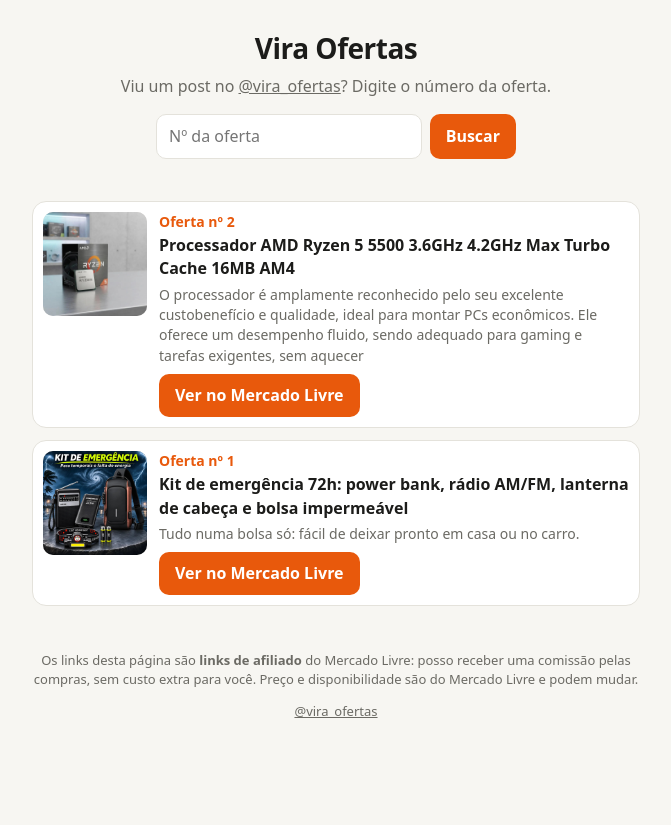
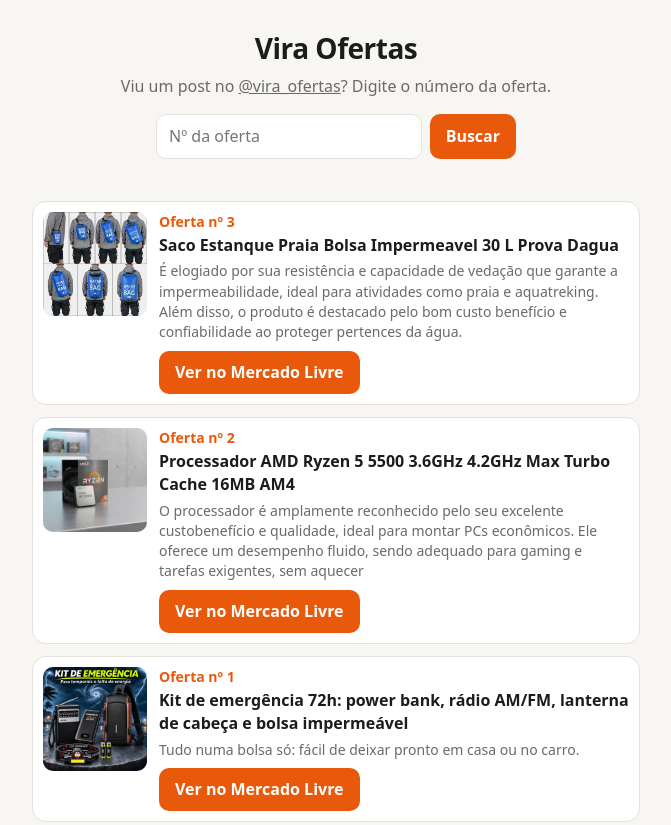
Before and after one commit to contatoviraoferta/vira-ofertas, a plain HTML site: page index.html in a window 1280 px wide. Shown: the top 825 px of the page, without its empty margins (304-975 px from the left). Before the commit the page ends 800 px from the top, so only its background shows below. Drawn offline with Linux system fonts and the light colour scheme.

Commit message:
Atualiza página de ofertas

```diff
--- a/index.html
+++ b/index.html
@@ -37,6 +37,15 @@ footer a { color:inherit; }
   <div id="msg" role="status"></div>
 </header>
 <main>
+<article class="oferta" id="oferta-3">
+  <img src="img/3.jpg" alt="" loading="lazy">
+  <div>
+    <div class="num">Oferta nº 3</div>
+    <h2>Saco Estanque Praia Bolsa Impermeavel 30 L Prova Dagua</h2>
+    <p>É elogiado por sua resistência e capacidade de vedação que garante a impermeabilidade, ideal para atividades como praia e aquatreking. Além disso, o produto é destacado pelo bom custo benefício e confiabilidade ao proteger pertences da água.</p>
+    <a class="ver" href="https://meli.la/1LhvQN2" rel="sponsored noopener" target="_blank">Ver no Mercado Livre</a>
+  </div>
+</article>
 <article class="oferta" id="oferta-2">
   <img src="img/2.jpg" alt="" loading="lazy">
   <div>
```
